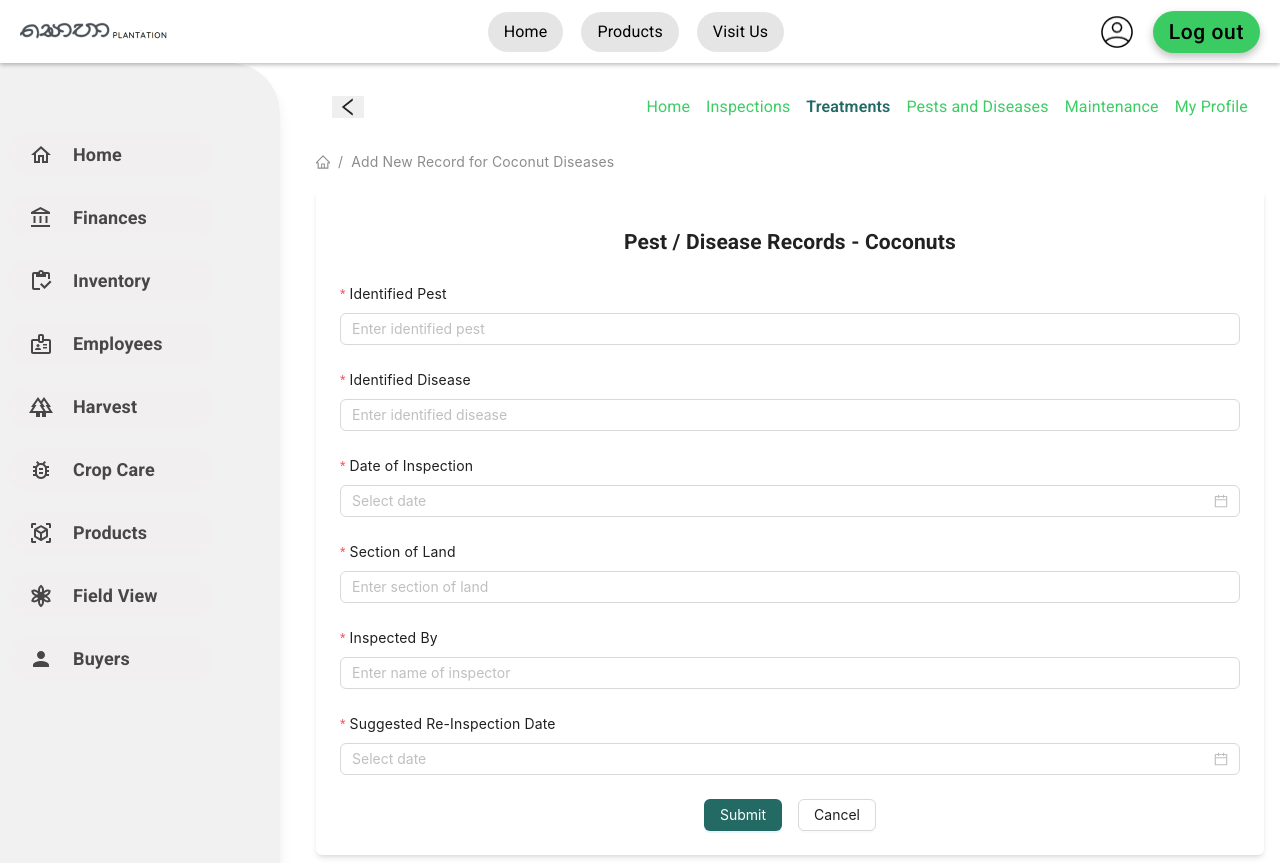
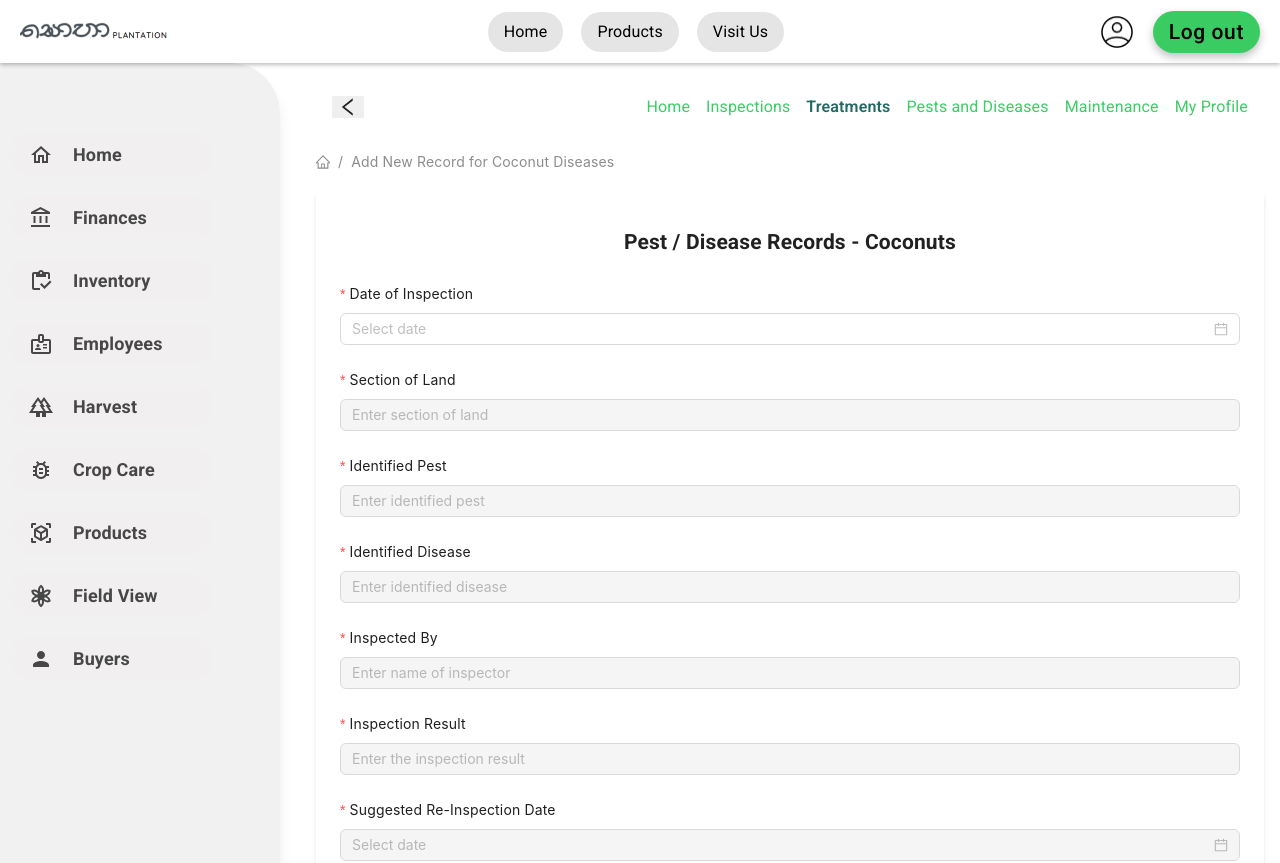
Before and after one commit to dulhara79/Sobha_Plantation, a React (Vite) app in the folder frontend/: page /addCoconutDiseases in a window 1280 px wide. Built offline with nearby package versions, Linux system fonts and the light colour scheme; a web font is replaced by a local one; what @react-pdf/renderer would draw is missing.

Commit message:
Update AddCoconutDiseases.jsx

```diff
--- a/frontend/src/pages/Diseases/AddCoconutDiseases.jsx
+++ b/frontend/src/pages/Diseases/AddCoconutDiseases.jsx
@@ -1,14 +1,26 @@
-import React, { useState, useEffect } from 'react';
+import React, { useState } from 'react';
 import Header from '../../components/Header';
 import Sidebar from '../../components/Sidebar';
 import { HomeOutlined, LeftOutlined } from '@ant-design/icons';
 import { Breadcrumb, Button, Input, DatePicker, Form } from 'antd';
 import { Link, useNavigate } from 'react-router-dom';
 import moment from 'moment';
+import { post } from '../../api/api';
 
 const AddCoconutDiseases = () => {
   const [form] = Form.useForm();
   const navigate = useNavigate();
+
+  // Track the validity of each field
+  const [fieldValidity, setFieldValidity] = useState({
+    dateOfInspection: false,
+    sectionOfLand: false,
+    identifiedPest: false,
+    identifiedDisease: false,
+    inspectedBy: false,
+    inspectionResult: false,
+    suggestedReInspectionDate: false,
+  });
 
   // Disable future dates for Date of Inspection
   const disableFutureDates = (current) => {
@@ -43,14 +55,32 @@ const AddCoconutDiseases = () => {
     },
   ];
 
-  const handleFinish = (values) => {
-    console.log('Form values:', values);
-    // Handle form submission logic here
-    navigate('/CoconutInspections'); // Navigate to CoconutInspections after form submission
+  const handleFinish = async (values) => {
+    try {
+      await post('/harvest', values); // '/harvest' is the endpoint for creating a new record
+      navigate('/CoconutInspections'); // Navigate to the CoconutInspections page after successful submission
+    } catch (error) {
+      console.error('Error creating disease record:', error);
+    }
   };
 
   const handleCancel = () => {
     navigate('/CoconutInspections'); // Navigate to CoconutInspections on cancel
+  };
+
+  // Handle field change and validation
+  const handleFieldChange = (changedFields, allFields) => {
+    const newFieldValidity = { ...fieldValidity };
+
+    allFields.forEach((field) => {
+      if (field.errors.length === 0 && field.value) {
+        newFieldValidity[field.name[0]] = true;
+      } else {
+        newFieldValidity[field.name[0]] = false;
+      }
+    });
+
+    setFieldValidity(newFieldValidity);
   };
 
   return (
@@ -83,8 +113,8 @@ const AddCoconutDiseases = () => {
                 Maintenance
               </Link>
               <Link to="/UserProfile" className="text-[#3CCD65] hover:text-[#2b8f57]">
-            My Profile
-          </Link>
+                My Profile
+              </Link>
             </div>
           </nav>
 
@@ -115,25 +145,8 @@ const AddCoconutDiseases = () => {
               layout="vertical"
               className="mt-6"
               onFinish={handleFinish}
+              onFieldsChange={handleFieldChange}
             >
-              {/* Identified Pest */}
-              <Form.Item
-                label="Identified Pest"
-                name="identifiedPest"
-                rules={alphabeticNumericRule}
-              >
-                <Input placeholder="Enter identified pest" />
-              </Form.Item>
-
-              {/* Identified Disease */}
-              <Form.Item
-                label="Identified Disease"
-                name="identifiedDisease"
-                rules={alphabeticNumericRule}
-              >
-                <Input placeholder="Enter identified disease" />
-              </Form.Item>
-
               {/* Date of Inspection */}
               <Form.Item
                 label="Date of Inspection"
@@ -167,7 +180,34 @@ const AddCoconutDiseases = () => {
                 name="sectionOfLand"
                 rules={alphabeticRule}
               >
-                <Input placeholder="Enter section of land" />
+                <Input
+                  placeholder="Enter section of land"
+                  disabled={!fieldValidity.dateOfInspection}
+                />
+              </Form.Item>
+
+              {/* Identified Pest */}
+              <Form.Item
+                label="Identified Pest"
+                name="identifiedPest"
+                rules={alphabeticRule}
+              >
+                <Input
+                  placeholder="Enter identified pest"
+                  disabled={!fieldValidity.sectionOfLand}
+                />
+              </Form.Item>
+
+              {/* Identified Disease */}
+              <Form.Item
+                label="Identified Disease"
+                name="identifiedDisease"
+                rules={alphabeticRule}
+              >
+                <Input
+                  placeholder="Enter identified disease"
+                  disabled={!fieldValidity.identifiedPest}
+                />
               </Form.Item>
 
               {/* Inspected By */}
@@ -176,7 +216,22 @@ const AddCoconutDiseases = () => {
                 name="inspectedBy"
                 rules={alphabeticRule}
               >
-                <Input placeholder="Enter name of inspector" />
+                <Input
+                  placeholder="Enter name of inspector"
+                  disabled={!fieldValidity.identifiedDisease}
+                />
+              </Form.Item>
+
+              {/* Inspection Result */}
+              <Form.Item
+                label="Inspection Result"
+                name="inspectionResult"
+                rules={alphabeticRule}
+              >
+                <Input
+                  placeholder="Enter the inspection result"
+                  disabled={!fieldValidity.inspectedBy}
+                />
               </Form.Item>
 
               {/* Suggested Re-Inspection Date */}
@@ -186,19 +241,25 @@ const AddCoconutDiseases = () => {
                 rules={[
                   {
                     required: true,
-                    message: 'Please select a suggested re-inspection date.',
+                    message: 'Please select a re-inspection date.',
                   },
                 ]}
               >
                 <DatePicker
                   style={{ width: '100%' }}
                   disabledDate={disablePastDates}
+                  disabled={!fieldValidity.inspectionResult}
                 />
               </Form.Item>
 
               {/* Action Buttons */}
               <div className="flex justify-center space-x-4 mt-4">
-                <Button type="primary" htmlType="submit" style={{ backgroundColor: '#236A64', color: '#fff' }}>
+                <Button
+                  type="primary"
+                  htmlType="submit"
+                  style={{ backgroundColor: '#236A64', color: '#fff' }}
+                  disabled={!fieldValidity.suggestedReInspectionDate}
+                >
                   Submit
                 </Button>
                 <Button type="default" htmlType="button" onClick={handleCancel}>
```
